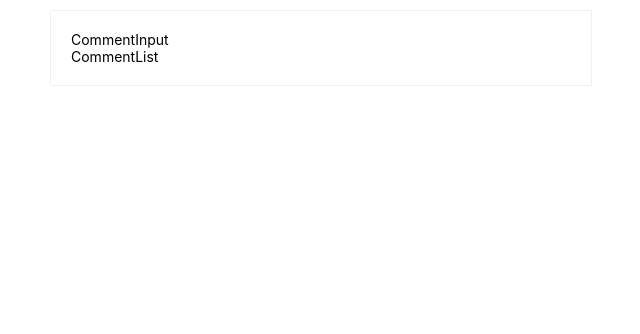
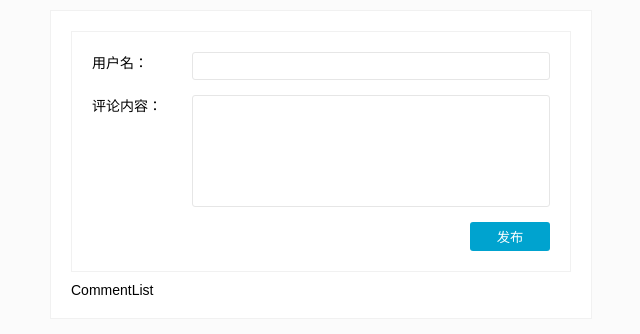
Before and after one commit to ONION-ZX/LearningReact, a React (Create React App) app in the folder 013-comment-app/: page / in a window 1280 px wide. Shown: the top 334 px of the page, without its empty margins (319-959 px from the left). Built offline with nearby package versions, Linux system fonts and the light colour scheme.

Commit message:
app 处理用户输入

```diff
--- a/013-comment-app/src/CommentInput.js
+++ b/013-comment-app/src/CommentInput.js
@@ -1,9 +1,47 @@
 import React, { Component } from 'react';
 
 class CommentInput extends Component {
+    constructor() {
+        super();
+        this.state = {
+            username: '',
+            content: ''
+        }
+    }
+    //由于React.js认为所有状态都应该由React.js的state控制，必须要用setState才能更新组件的内容。
+    handleUsernameChange(event) {
+        this.setState({
+            username: event.target.value
+        })
+    }
+    handleContentChange(event) {
+        this.setState({
+            content: event.target.value
+        })
+    }
     render() {
         return(
-            <div>CommentInput</div>
+            <div className='comment-input'>
+                <div className="comment-field">
+                    <span className="comment-field-name">用户名：</span>
+                    <div className="comment-field-input">
+                        <input value={this.state.username}
+                            onChange={this.handleUsernameChange.bind(this)}
+                        />
+                    </div>
+                </div>
+                <div className="comment-field">
+                    <span className="comment-field-name">评论内容：</span>
+                    <div className="comment-field-input">
+                        <textarea value={this.state.content}
+                                onChange={this.handleContentChange.bind(this)}
+                        />
+                    </div>
+                </div>
+                <div className="comment-field-button">
+                    <button>发布</button>
+                </div>
+            </div>
         )
     }
 }
--- a/013-comment-app/src/index.css
+++ b/013-comment-app/src/index.css
@@ -1,17 +1,10 @@
 body {
   margin: 0;
   padding: 0;
-  font-family: -apple-system, BlinkMacSystemFont, "Segoe UI", "Roboto", "Oxygen",
-    "Ubuntu", "Cantarell", "Fira Sans", "Droid Sans", "Helvetica Neue",
-    sans-serif;
-  -webkit-font-smoothing: antialiased;
-  -moz-osx-font-smoothing: grayscale;
+  font-family: sans-serif;
+  background-color: #fbfbfb;
 }
 
-code {
-  font-family: source-code-pro, Menlo, Monaco, Consolas, "Courier New",
-    monospace;
-}
 .wrapper {
   width: 500px;
   margin: 10px auto;
@@ -20,3 +13,92 @@
   border: 1px solid #f1f1f1;
   padding: 20px;
 }
+
+/* 评论框样式 */
+.comment-input {
+  background-color: #fff;
+  border: 1px solid #f1f1f1;
+  padding: 20px;
+  margin-bottom: 10px;
+}
+
+.comment-field {
+  margin-bottom: 15px;
+  display: flex;
+}
+
+.comment-field .comment-field-name {
+  display: flex;
+  flex-basis: 100px;
+  font-size: 14px;
+}
+
+.comment-field .comment-field-input {
+  display: flex;
+  flex: 1;
+}
+
+.comment-field-input input,
+.comment-field-input textarea {
+  border: 1px solid #e6e6e6;
+  border-radius: 3px;
+  padding: 5px;
+  outline: none;
+  font-size: 14px;
+  resize: none;
+  flex: 1;
+}
+
+.comment-field-input textarea {
+  height: 100px;
+}
+
+.comment-field-button {
+  display: flex;
+  justify-content: flex-end;
+}
+
+.comment-field-button button {
+  padding: 5px 10px;
+  width: 80px;
+  border: none;
+  border-radius: 3px;
+  background-color: #00a3cf;
+  color: #fff;
+  outline: none;
+  cursor: pointer;
+}
+
+.comment-field-button button:active {
+  background: #13c1f1;
+}
+
+/* 评论列表样式 */
+.comment-list {
+  background-color: #fff;
+  border: 1px solid #f1f1f1;
+  padding: 20px;
+}
+
+/* 评论组件样式 */
+.comment {
+  display: flex;
+  border-bottom: 1px solid #f1f1f1;
+  margin-bottom: 10px;
+  padding-bottom: 10px;
+  min-height: 50px;
+}
+
+.comment .comment-user {
+  flex-shrink: 0;
+}
+
+.comment span {
+  color: #00a3cf;
+  font-style: italic;
+}
+
+.comment p {
+  margin: 0;
+  /*text-indent: 2em;*/
+}
```
